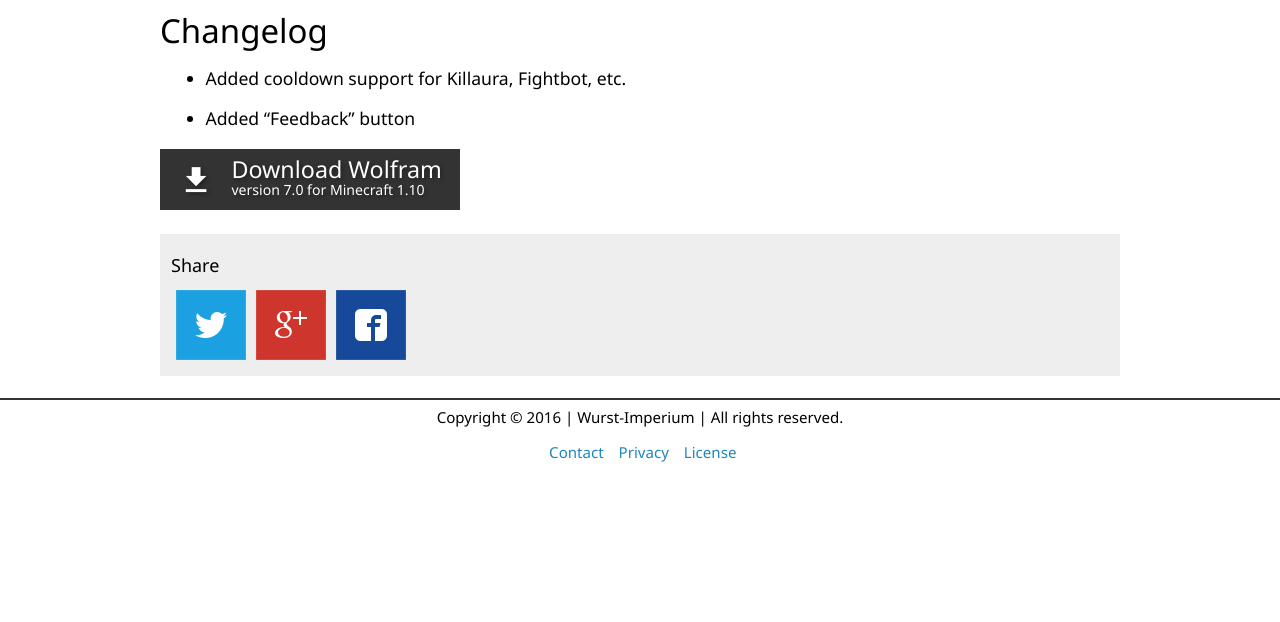
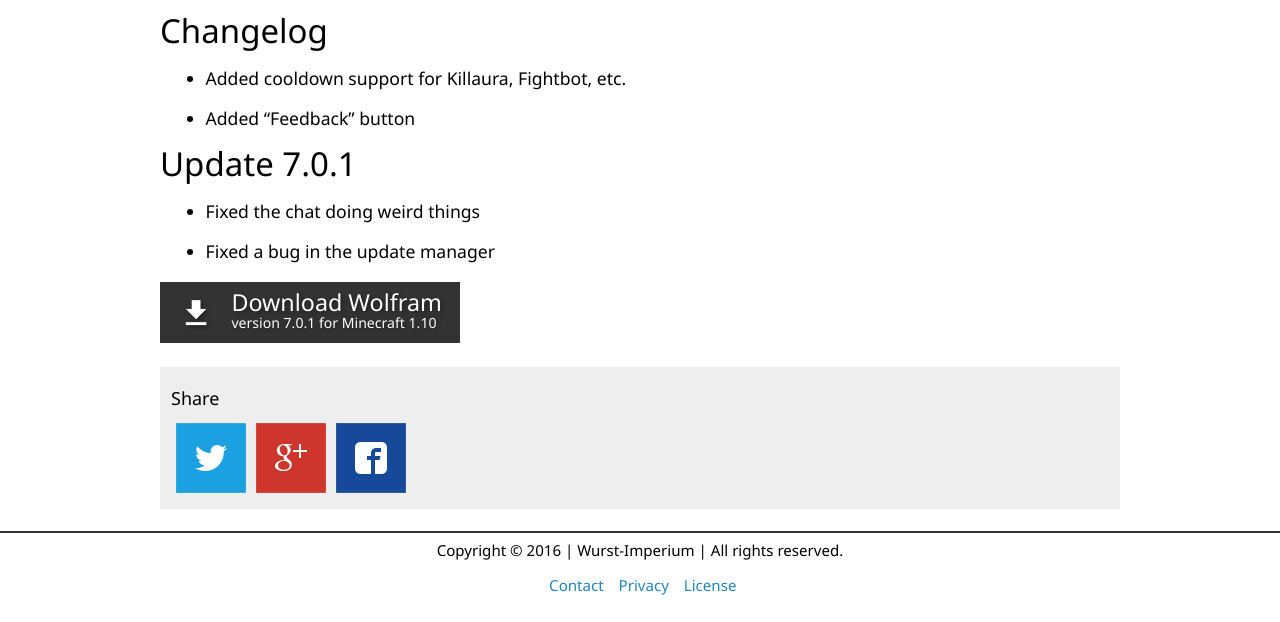
Before and after one commit to Wurst-Imperium/WolframClient.net, a Jekyll site: the page built from _posts/2016-09-16-Wolfram-7.0.md, in a window 1280 px wide and 1201 px high. Shown: the part 579-1201 px from the top of the window. Built offline with Jekyll 4.4.1, drawn with Linux system fonts in a browser that asks for light colours; comment, search, counter and statistics services are not loaded.

Commit message:
Update release posts

```diff
--- a/_posts/2016-09-16-Wolfram-7.0.md
+++ b/_posts/2016-09-16-Wolfram-7.0.md
@@ -3,8 +3,8 @@ title: Wolfram 7.0 for Minecraft 1.10
 image: https://pi2gaa.dm2304.livefilestore.com/y3mACz-VixdgAM847FvbLjnDoqzZgRXTitBhY_3-hDGbeIJ1ZGxQDR-KTsF7_n40kLKblw1ghPnVGTVaIt9h3bq-ysLg89qsBiMTo6Th65sQaHfB0JbH2JYlvI9FS4cu5LOcU_-V3m8Vp-rrNvrLzWvP9crRNA2QHlaZviuDxfeQkbPO6L-6VDvL_M4Tj42yGXy?width=1280&height=720&cropmode=none
 video: oP0UdSfC2WM
 category: Wolfram Update
-wolfram-download: http://go.wolfram-client.tk/10371505/wolfram-7-0-download
-wolfram-version: "7.0"
+wolfram-download: http://go.wolfram-client.tk/10371505/wolfram-7-0-1-download
+wolfram-version: "7.0.1"
 minecraft-version: "1.10"
 ---
 ## Changelog
@@ -14,3 +14,9 @@ minecraft-version: "1.10"
 - Added "Feedback" button
 
 <!--read more-->
+
+## Update 7.0.1
+
+- Fixed the chat doing weird things
+
+- Fixed a bug in the update manager
```
Also changed, not shown: _posts/2016-09-16-Wolfram-5.0.md (+6 -2 lines), _posts/2016-09-16-Wolfram-6.0.md (+8 -2 lines).
